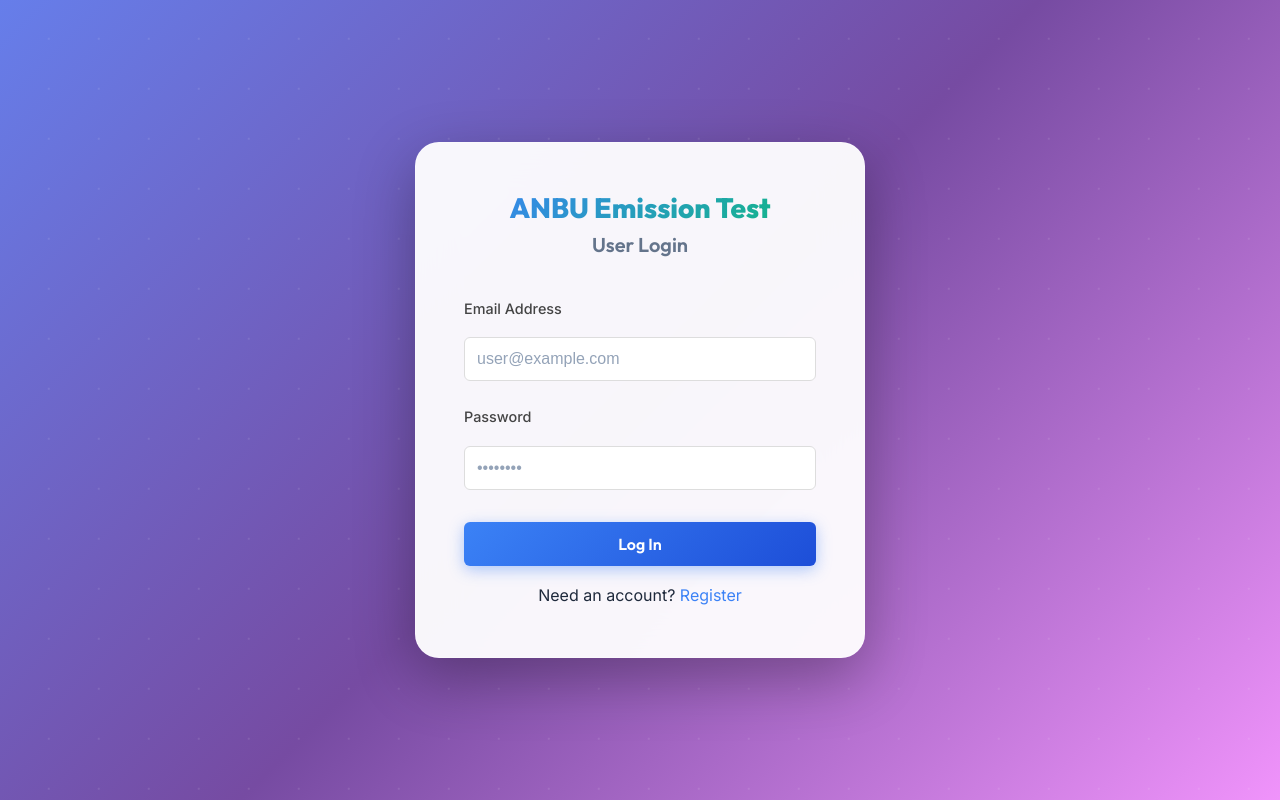
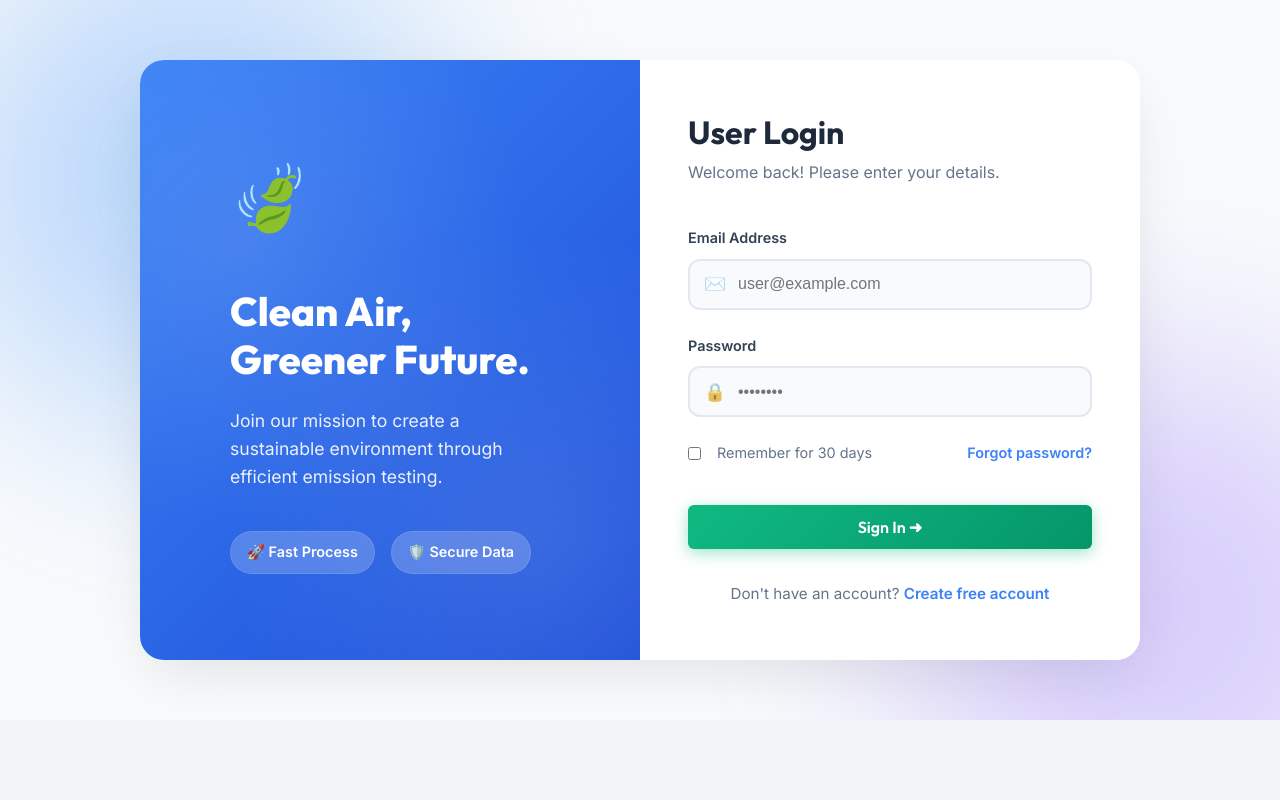
Before and after one commit to Kavi-26/final-year-project, a React (Vite) app: page /login in a window 1280 px wide. Built offline with nearby package versions, Linux system fonts and the light colour scheme; no server answers.

Commit message:
implement a new login page with modern UI, authentication logic, and admin toggle.

```diff
--- a/src/pages/Login.css
+++ b/src/pages/Login.css
@@ -1,28 +1,44 @@
-/* Login.css */
+/* Login.css - Modern Split Redesign */
 .login-container {
-    min-height: 100vh;
+    min-height: calc(100vh - 80px);
+    /* Adjust for navbar */
     display: flex;
     align-items: center;
     justify-content: center;
-    background: linear-gradient(135deg, #667eea 0%, #764ba2 50%, #f093fb 100%);
+    background: #f8fafc;
     padding: 2rem;
     position: relative;
     overflow: hidden;
 }
 
-.login-container::before {
+/* Background Blurs */
+.login-container::before,
+.login-container::after {
     content: '';
     position: absolute;
-    top: -50%;
-    left: -50%;
-    width: 200%;
-    height: 200%;
-    background: radial-gradient(circle, rgba(255, 255, 255, 0.1) 1px, transparent 1px);
-    background-size: 50px 50px;
-    animation: moveGrid 20s linear infinite;
+    width: 600px;
+    height: 600px;
+    border-radius: 50%;
+    filter: blur(80px);
+    opacity: 0.5;
+    z-index: 0;
 }
 
-@keyframes moveGrid {
+.login-container::before {
+    background: radial-gradient(circle, #60a5fa, transparent);
+    top: -20%;
+    left: -10%;
+    animation: floatBlob 20s infinite alternate;
+}
+
+.login-container::after {
+    background: radial-gradient(circle, #a78bfa, transparent);
+    bottom: -20%;
+    right: -10%;
+    animation: floatBlob 15s infinite alternate-reverse;
+}
+
+@keyframes floatBlob {
     0% {
         transform: translate(0, 0);
     }
@@ -32,201 +48,267 @@
     }
 }
 
-.login-container.admin-mode {
-    background: linear-gradient(135deg, #1e293b 0%, #0f172a 50%, #334155 100%);
+/* Auth Wrapper */
+.login-wrapper {
+    display: flex;
+    width: 100%;
+    max-width: 1000px;
+    background: white;
+    border-radius: 24px;
+    box-shadow: 0 20px 60px -10px rgba(0, 0, 0, 0.1);
+    overflow: hidden;
+    position: relative;
+    z-index: 1;
+    min-height: 600px;
+    animation: scaleUp 0.6s cubic-bezier(0.16, 1, 0.3, 1);
 }
 
-.login-card {
-    background: rgba(255, 255, 255, 0.95);
-    backdrop-filter: blur(20px);
-    border-radius: var(--radius-xl);
-    padding: 3rem;
-    width: 100%;
-    max-width: 450px;
-    box-shadow: 0 20px 60px rgba(0, 0, 0, 0.3);
-    border: 1px solid rgba(255, 255, 255, 0.3);
-    position: relative;
-    z-index: 1;
-    animation: slideUp 0.6s ease-out;
-}
-
-@keyframes slideUp {
+@keyframes scaleUp {
     from {
         opacity: 0;
-        transform: translateY(30px);
+        transform: scale(0.95);
     }
 
     to {
         opacity: 1;
-        transform: translateY(0);
+        transform: scale(1);
     }
 }
 
-.admin-mode .login-card {
-    background: rgba(30, 41, 59, 0.95);
-    border-color: rgba(148, 163, 184, 0.2);
+/* Left Side - Visual */
+.login-visual-side {
+    flex: 1;
+    background: linear-gradient(135deg, var(--primary-color), var(--primary-dark));
+    padding: 3rem;
+    display: flex;
+    align-items: center;
+    justify-content: center;
+    color: white;
+    position: relative;
+    overflow: hidden;
 }
 
-.login-header {
-    text-align: center;
+/* Pattern Overlay */
+.login-visual-side::before {
+    content: '';
+    position: absolute;
+    top: 0;
+    left: 0;
+    right: 0;
+    bottom: 0;
+    background:
+        radial-gradient(circle at 20% 30%, rgba(255, 255, 255, 0.1) 0%, transparent 50%),
+        radial-gradient(circle at 80% 80%, rgba(255, 255, 255, 0.1) 0%, transparent 50%);
+}
+
+.visual-content {
+    position: relative;
+    z-index: 2;
+    max-width: 320px;
+}
+
+.visual-icon-large {
+    font-size: 4rem;
+    margin-bottom: 2rem;
+    animation: bounce 3s infinite ease-in-out;
+}
+
+@keyframes bounce {
+
+    0%,
+    100% {
+        transform: translateY(0);
+    }
+
+    50% {
+        transform: translateY(-10px);
+    }
+}
+
+.visual-content h2 {
+    font-size: 2.5rem;
+    line-height: 1.2;
+    margin-bottom: 1.5rem;
+    color: white;
+    font-weight: 800;
+}
+
+.visual-content p {
+    font-size: 1.1rem;
+    line-height: 1.6;
+    color: rgba(255, 255, 255, 0.9);
     margin-bottom: 2.5rem;
 }
 
-.login-header h2 {
-    font-size: 1.75rem;
-    font-weight: 800;
-    background: linear-gradient(135deg, var(--primary-color), var(--secondary-color));
-    -webkit-background-clip: text;
-    background-clip: text;
-    color: transparent;
-    margin-bottom: 0.5rem;
+.visual-badges {
+    display: flex;
+    gap: 1rem;
+    flex-wrap: wrap;
 }
 
-.admin-mode .login-header h2 {
-    background: linear-gradient(135deg, #60a5fa, #a78bfa);
-    -webkit-background-clip: text;
-    background-clip: text;
+.v-badge {
+    background: rgba(255, 255, 255, 0.2);
+    backdrop-filter: blur(10px);
+    padding: 0.5rem 1rem;
+    border-radius: 50px;
+    font-size: 0.9rem;
+    font-weight: 600;
+    border: 1px solid rgba(255, 255, 255, 0.1);
 }
 
-.login-header h3 {
-    font-size: 1.25rem;
-    color: var(--text-muted);
-    font-weight: 600;
+/* Right Side - Form */
+.login-form-side {
+    flex: 1;
+    padding: 3rem;
+    display: flex;
+    flex-direction: column;
+    justify-content: center;
+    background: white;
 }
 
-.admin-mode .login-header h3 {
-    color: #94a3b8;
+.login-card-header h3 {
+    font-size: 2rem;
+    margin-bottom: 0.5rem;
+    color: #1e293b;
+    font-weight: 700;
 }
 
-.error-message {
-    background: linear-gradient(135deg, #fee2e2, #fecaca);
-    color: #991b1b;
-    padding: 1rem;
-    border-radius: var(--radius-md);
-    margin-bottom: 1.5rem;
-    border-left: 4px solid #dc2626;
-    font-size: 0.9rem;
-    font-weight: 500;
+.login-card-header .subtitle {
+    color: #64748b;
+    margin-bottom: 2.5rem;
 }
 
-.login-form {
+.modern-form {
     display: flex;
     flex-direction: column;
     gap: 1.5rem;
 }
 
-.form-group {
-    display: flex;
-    flex-direction: column;
-    gap: 0.5rem;
+.input-group label {
+    display: block;
+    margin-bottom: 0.5rem;
+    font-weight: 600;
+    color: #334155;
+    font-size: 0.9rem;
 }
 
-.form-group label {
-    font-weight: 600;
-    color: var(--text-main);
-    font-size: 0.95rem;
+.input-wrapper {
+    position: relative;
+    display: flex;
+    align-items: center;
 }
 
-.admin-mode .form-group label {
-    color: #e2e8f0;
+.input-icon {
+    position: absolute;
+    left: 1rem;
+    font-size: 1.1rem;
+    opacity: 0.7;
+    z-index: 1;
 }
 
-.form-group input {
-    padding: 0.9rem 1.2rem;
+.input-wrapper input {
+    width: 100%;
+    padding: 0.9rem 1rem 0.9rem 3rem;
+    /* Space for icon */
     border: 2px solid #e2e8f0;
-    border-radius: var(--radius-md);
+    border-radius: 12px;
     font-size: 1rem;
-    transition: all 0.3s ease;
-    background: white;
-    color: var(--text-main);
+    transition: all 0.2s;
+    background: #f8fafc;
 }
 
-.admin-mode .form-group input {
-    background: rgba(15, 23, 42, 0.5);
-    border-color: #334155;
-    color: #e2e8f0;
+.input-wrapper input:focus {
+    background: white;
+    border-color: var(--primary-color);
+    box-shadow: 0 0 0 4px var(--primary-soft);
+    outline: none;
 }
 
-.form-group input:focus {
-    outline: none;
-    border-color: var(--primary-color);
-    box-shadow: 0 0 0 3px rgba(59, 130, 246, 0.1);
-    transform: translateY(-2px);
+/* Form Extras */
+.form-extras {
+    display: flex;
+    justify-content: space-between;
+    align-items: center;
+    font-size: 0.9rem;
 }
 
-.admin-mode .form-group input:focus {
-    border-color: #60a5fa;
-    box-shadow: 0 0 0 3px rgba(96, 165, 250, 0.2);
+.checkbox-container {
+    display: flex;
+    align-items: center;
+    gap: 0.5rem;
+    cursor: pointer;
+    color: #64748b;
 }
 
-.form-group input::placeholder {
-    color: #94a3b8;
+.checkbox-container input {
+    accent-color: var(--primary-color);
 }
 
-.btn-block {
-    width: 100%;
-    margin-top: 0.5rem;
+.forgot-link {
+    color: var(--primary-color);
+    font-weight: 600;
+    text-decoration: none;
 }
 
-.btn-primary {
-    background: linear-gradient(135deg, var(--primary-color), var(--primary-dark));
-    color: white;
+.btn-login-submit {
+    margin-top: 1rem;
     padding: 1rem;
-    font-size: 1.05rem;
-    font-weight: 700;
-    border: none;
-    border-radius: var(--radius-md);
-    cursor: pointer;
-    transition: all 0.3s ease;
-    box-shadow: 0 4px 15px rgba(59, 130, 246, 0.4);
-    position: relative;
-    overflow: hidden;
+    border-radius: 12px;
+    font-size: 1.1rem;
 }
 
-.btn-primary::before {
-    content: '';
-    position: absolute;
-    top: 50%;
-    left: 50%;
-    width: 0;
-    height: 0;
-    border-radius: 50%;
-    background: rgba(255, 255, 255, 0.3);
-    transform: translate(-50%, -50%);
-    transition: width 0.6s, height 0.6s;
+.login-footer {
+    margin-top: 2rem;
+    text-align: center;
+    font-size: 0.95rem;
+    color: #64748b;
 }
 
-.btn-primary:hover::before {
-    width: 400px;
-    height: 400px;
+.register-link {
+    color: var(--primary-color);
+    font-weight: 700;
+    text-decoration: none;
 }
 
-.btn-primary:hover {
-    transform: translateY(-2px);
-    box-shadow: 0 8px 25px rgba(59, 130, 246, 0.5);
+.error-message {
+    background: #fef2f2;
+    border: 1px solid #fee2e2;
+    color: #991b1b;
+    padding: 1rem;
+    border-radius: 12px;
+    margin-bottom: 1.5rem;
+    display: flex;
+    align-items: center;
+    gap: 0.5rem;
+    font-weight: 500;
 }
 
-.btn-primary:disabled {
-    opacity: 0.6;
-    cursor: not-allowed;
-    transform: none;
+/* Admin Mode Overrides */
+.admin-mode .login-visual-side {
+    background: linear-gradient(135deg, #0f172a, #334155);
 }
 
-.admin-mode .btn-primary {
-    background: linear-gradient(135deg, #60a5fa, #a78bfa);
-    box-shadow: 0 4px 15px rgba(96, 165, 250, 0.4);
+.admin-mode .btn-login-submit {
+    background: linear-gradient(135deg, #475569, #1e293b);
 }
 
-.admin-mode .btn-primary:hover {
-    box-shadow: 0 8px 25px rgba(96, 165, 250, 0.5);
-}
-
-@media (max-width: 480px) {
-    .login-card {
-        padding: 2rem 1.5rem;
+/* Mobile Responsive */
+@media (max-width: 900px) {
+    .login-wrapper {
+        flex-direction: column;
+        max-width: 500px;
     }
 
-    .login-header h2 {
-        font-size: 1.5rem;
+    .login-visual-side {
+        padding: 2rem;
+        text-align: center;
+    }
+
+    .visual-content h2 {
+        font-size: 1.8rem;
+    }
+
+    .login-form-side {
+        padding: 2rem;
     }
 }
--- a/src/pages/Login.jsx
+++ b/src/pages/Login.jsx
@@ -71,25 +71,44 @@ export default function Login() {
 
     return (
         <div className={`login-container ${isAdminLogin ? 'admin-mode' : ''}`}>
-            <div className="login-card">
-                <div
-                    className="login-header"
+
+            <div className="login-wrapper">
+                {/* Left Side - Visual/Branding */}
+                <div className="login-visual-side">
+                    <div className="visual-content">
+                        <div className="visual-icon-large">🍃</div>
+                        <h2>Clean Air, <br />Greener Future.</h2>
+                        <p>Join our mission to create a sustainable environment through efficient emission testing.</p>
+
+                        <div className="visual-badges">
+                            <span className="v-badge">🚀 Fast Process</span>
+                            <span className="v-badge">🛡️ Secure Data</span>
+                        </div>
+                    </div>
+                </div>
+
+                {/* Right Side - Form */}
+                <div className="login-form-side">
+                    <div className="login-card-header"
                         onMouseDown={handleTouchStart}
                         onMouseUp={handleTouchEnd}
                         onMouseLeave={handleTouchEnd}
                         onTouchStart={handleTouchStart}
                         onTouchEnd={handleTouchEnd}
-                    style={{ cursor: 'pointer', userSelect: 'none' }}
                     >
-                    <h2>ANBU Emission Test</h2>
                         <h3>{displayTitle}</h3>
+                        <p className="subtitle">Welcome back! Please enter your details.</p>
                     </div>
 
-                {error && <div className="error-message">{error}</div>}
+                    {error && <div className="error-message">
+                        <span className="err-icon">⚠️</span> {error}
+                    </div>}
 
-                <form onSubmit={handleSubmit} className="login-form">
-                    <div className="form-group">
+                    <form onSubmit={handleSubmit} className="modern-form">
+                        <div className="input-group">
                             <label>Email Address</label>
+                            <div className="input-wrapper">
+                                <span className="input-icon">✉️</span>
                                 <input
                                     type="email"
                                     value={email}
@@ -98,8 +117,12 @@ export default function Login() {
                                     placeholder={displayPlaceholder}
                                 />
                             </div>
-                    <div className="form-group">
+                        </div>
+
+                        <div className="input-group">
                             <label>Password</label>
+                            <div className="input-wrapper">
+                                <span className="input-icon">🔒</span>
                                 <input
                                     type="password"
                                     value={password}
@@ -108,18 +131,29 @@ export default function Login() {
                                     placeholder="••••••••"
                                 />
                             </div>
-                    <button disabled={loading} type="submit" className="btn btn-primary btn-block">
-                        {loading ? 'Logging in...' : (isAdminLogin ? 'Access Dashboard' : 'Log In')}
+                        </div>
+
+                        <div className="form-extras">
+                            <label className="checkbox-container">
+                                <input type="checkbox" />
+                                <span className="checkmark"></span>
+                                Remember for 30 days
+                            </label>
+                            <a href="#" className="forgot-link">Forgot password?</a>
+                        </div>
+
+                        <button disabled={loading} type="submit" className="btn btn-primary btn-block btn-login-submit">
+                            {loading ? 'Authenticating...' : (isAdminLogin ? 'Access Dashboard ➜' : 'Sign In ➜')}
                         </button>
                     </form>
 
-                {/* Show Register link ONLY for Users (not Staff or Admin) */}
                     {!isAdminLogin && !isStaffView && (
-                    <div className="w-100 text-center mt-3" style={{ marginTop: '1rem', textAlign: 'center' }}>
-                        Need an account? <Link to="/register" style={{ color: 'var(--primary-color)', textDecoration: 'none' }}>Register</Link>
+                        <div className="login-footer">
+                            Don't have an account? <Link to="/register" className="register-link">Create free account</Link>
                         </div>
                     )}
                 </div>
             </div>
+        </div>
     );
 }
```
Lines whose indentation alone changed are shown as unchanged.
